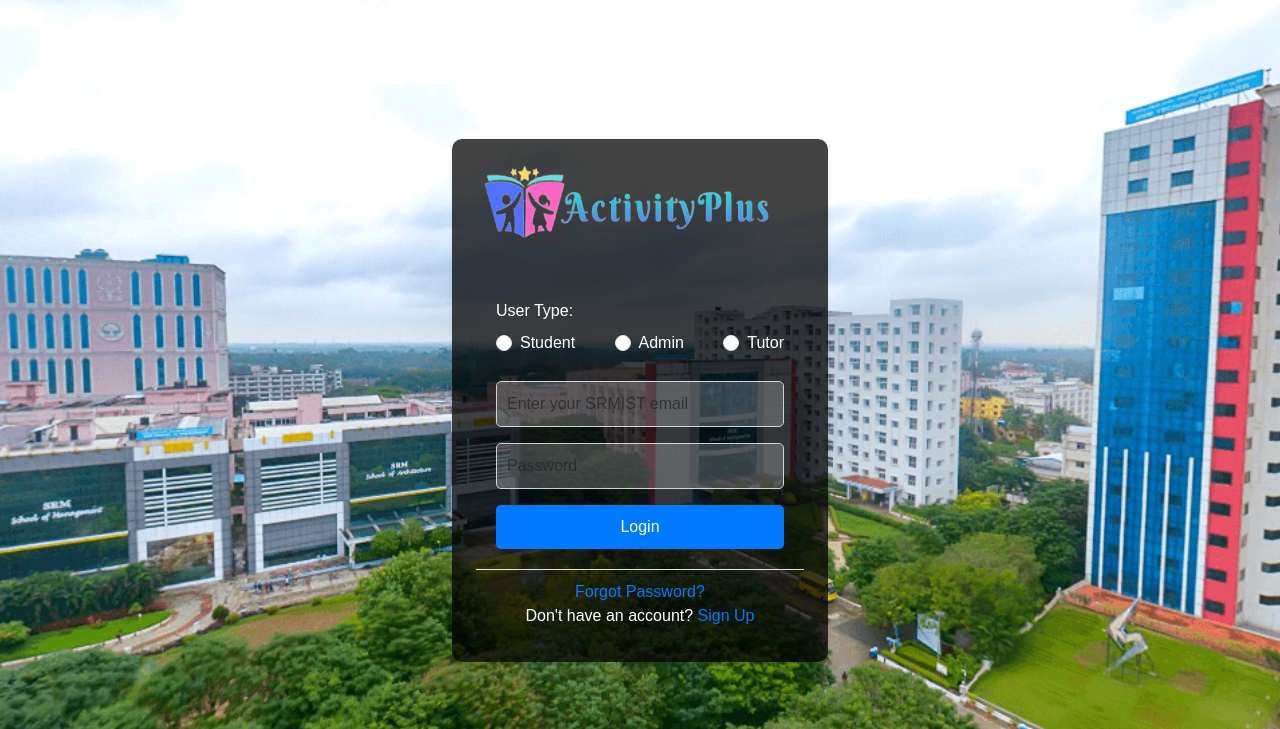
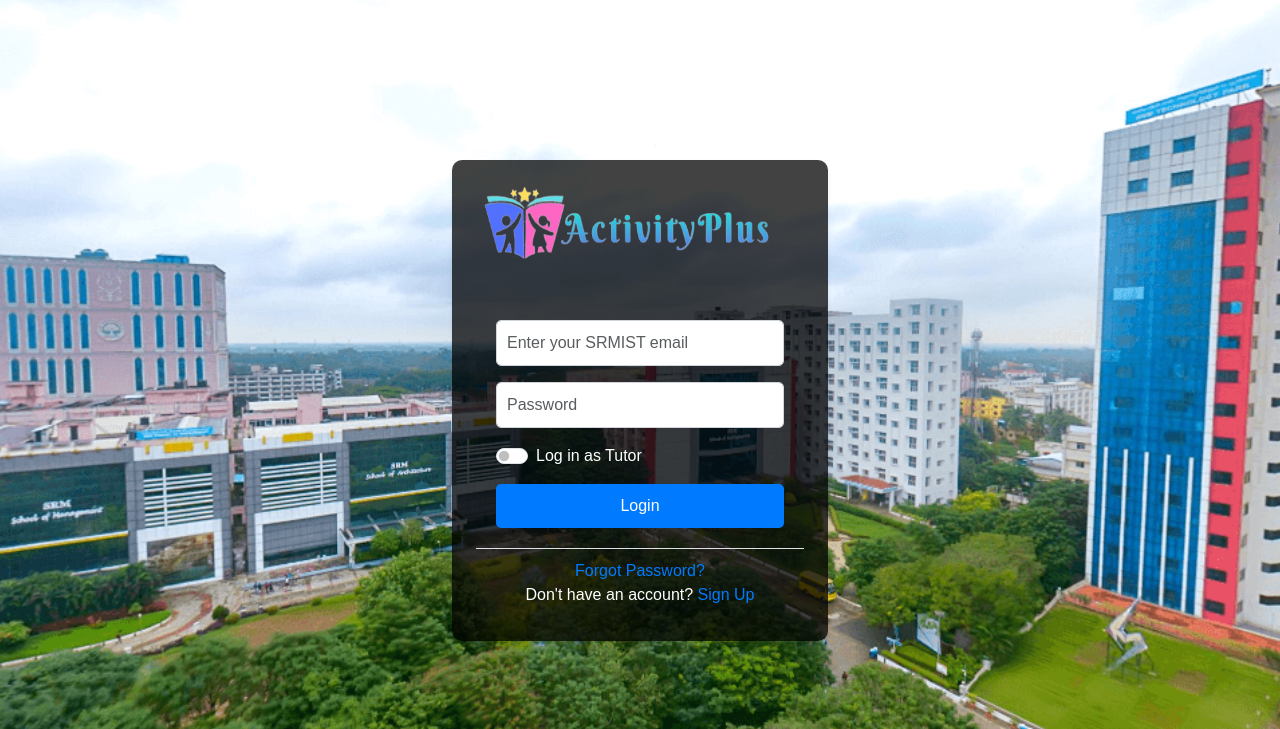
Before and after one commit to Brindhalakshmi17/mini-project, a Flask app: template templates/login.html in a window 1280 px wide. Shown: the top 729 px of the page. Run offline with Flask 3, Linux system fonts and the light colour scheme; the template is opened without the code that fills it, so the values that code supplies are empty; parts of the project's set-up code (start-up, migrations or seed data) failed here and were passed over.

Commit message:
`Update MINOR CHANGES

```diff
--- a/static/login.css
+++ b/static/login.css
@@ -52,8 +52,7 @@ body {
     border: 1px solid #ced4da; /* Light border for inputs */
     padding: 10px; /* Padding inside input fields */
     margin-bottom: 15px; /* Space between fields */
-    color: #fff; /* Text color inside input fields */
-    background-color: rgba(255, 255, 255, 0.2); /* Slightly transparent white background for input */
+    color: black; /* Text color inside input fields */
 }
 
 /* Label Color */
--- a/templates/admin.html
+++ b/templates/admin.html
@@ -8,7 +8,7 @@
 <body>
     <div class="d-flex justify-content-between">
         <a class="btn btn-primary" href="/dashboard/">Go to Dashboard</a>
-        <a class="btn btn-danger" href="/logout/">Logout</a>
+        <a class="btn btn-danger" href="/logout">Logout</a>
     </div>
     <div class="container mt-5">
         <h2 class="mb-4">Manage Tutors</h2>
--- a/templates/dashboard.html
+++ b/templates/dashboard.html
@@ -56,7 +56,7 @@
                                 Batch: <span>{{ user['batch'] }}</span>
                             </a>
                             <a href="#" class="list-group-item list-group-item-action d-flex justify-content-between align-items-center">
-                                Semester: <span>{{ user['semester'] }}</span>
+                                Semester: <span>3</span>
                             </a>
                         </div>
                     </div>
--- a/templates/login.html
+++ b/templates/login.html
@@ -8,7 +8,6 @@
     <link href="https://cdn.jsdelivr.net/npm/bootstrap@5.3.0/dist/css/bootstrap.min.css" rel="stylesheet">
     <link rel="stylesheet" href="{{ url_for('static', filename='login.css') }}">
     <style>
-        /* Style for flash messages */
         .flash-message {
             margin-bottom: 1rem;
             font-size: 0.875rem;
@@ -35,24 +34,6 @@
                 </div>
 
                 <form class="login-form" action="/login" method="POST">
-                    <!-- Radio buttons for user type selection -->
-                    <div class="mb-3">
-                        <label class="form-label">User Type:</label>
-                        <div class="d-flex justify-content-between">
-                            <div class="form-check">
-                                <input class="form-check-input" type="radio" name="user_type" id="student" value="Student" required>
-                                <label class="form-check-label" for="student">Student</label>
-                            </div>
-                            <div class="form-check">
-                                <input class="form-check-input" type="radio" name="user_type" id="admin" value="Admin">
-                                <label class="form-check-label" for="admin">Admin</label>
-                            </div>
-                            <div class="form-check">
-                                <input class="form-check-input" type="radio" name="user_type" id="tutor" value="Tutor">
-                                <label class="form-check-label" for="tutor">Tutor</label>
-                            </div>
-                        </div>
-                    </div>
 
                     <div class="mb-3">
                         <input class="form-control" type="email" name="email" id="email" placeholder="Enter your SRMIST email" required>
@@ -60,6 +41,14 @@
                     <div class="mb-3">
                         <input class="form-control" type="password" name="password" placeholder="Password" required>
                     </div>
+                    <div class="mb-3">
+                         <!-- buttons for user type selection -->
+                        <div class="form-check form-switch">
+                            <input class="form-check-input" type="checkbox" id="userTypeToggle" name="user_type" value="Tutor">
+                            <label class="form-check-label" for="userTypeToggle">Log in as Tutor</label>
+                        </div>
+                    </div>
+
                     <button class="btn btn-primary w-100" type="submit">Login</button>
                 </form>
             </div>
@@ -71,5 +60,14 @@
     </div>
     <!-- Bootstrap JS -->
     <script src="https://cdn.jsdelivr.net/npm/bootstrap@5.3.0/dist/js/bootstrap.bundle.min.js"></script>
+    <script>
+        document.getElementById('userTypeToggle').addEventListener('change', function () {
+            if (this.checked) {
+                console.log('Logging in as Tutor');
+            } else {
+                console.log('Logging in as Student');
+            }
+        });
+    </script>
 </body>
 </html>
```
